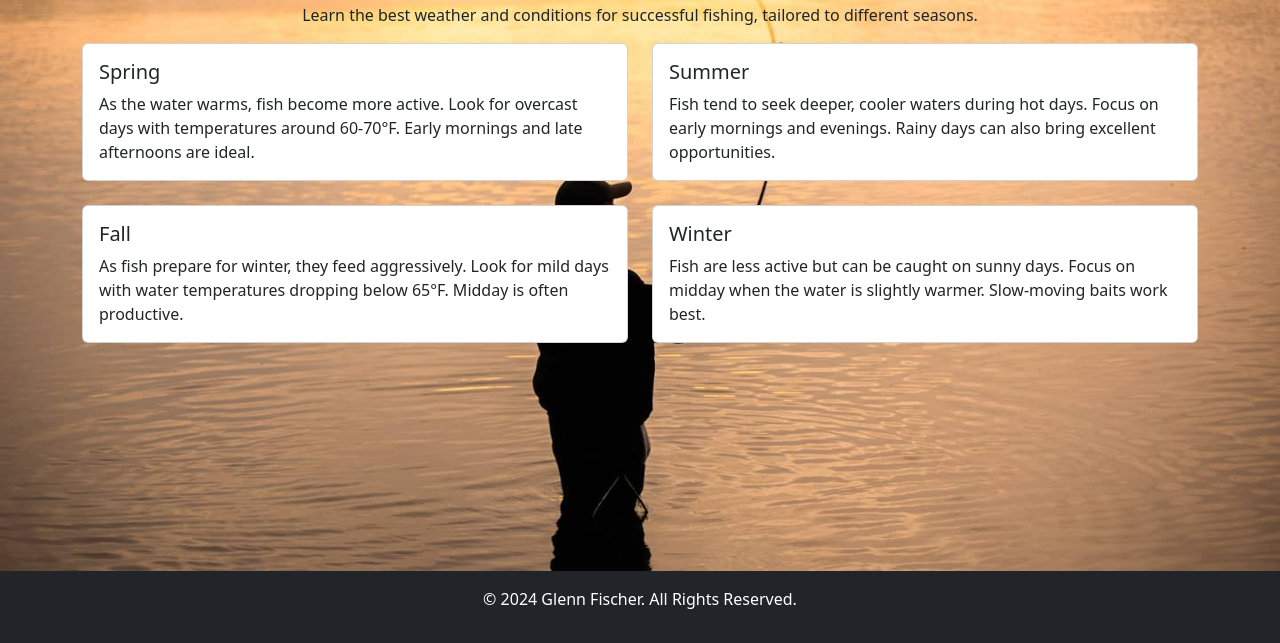
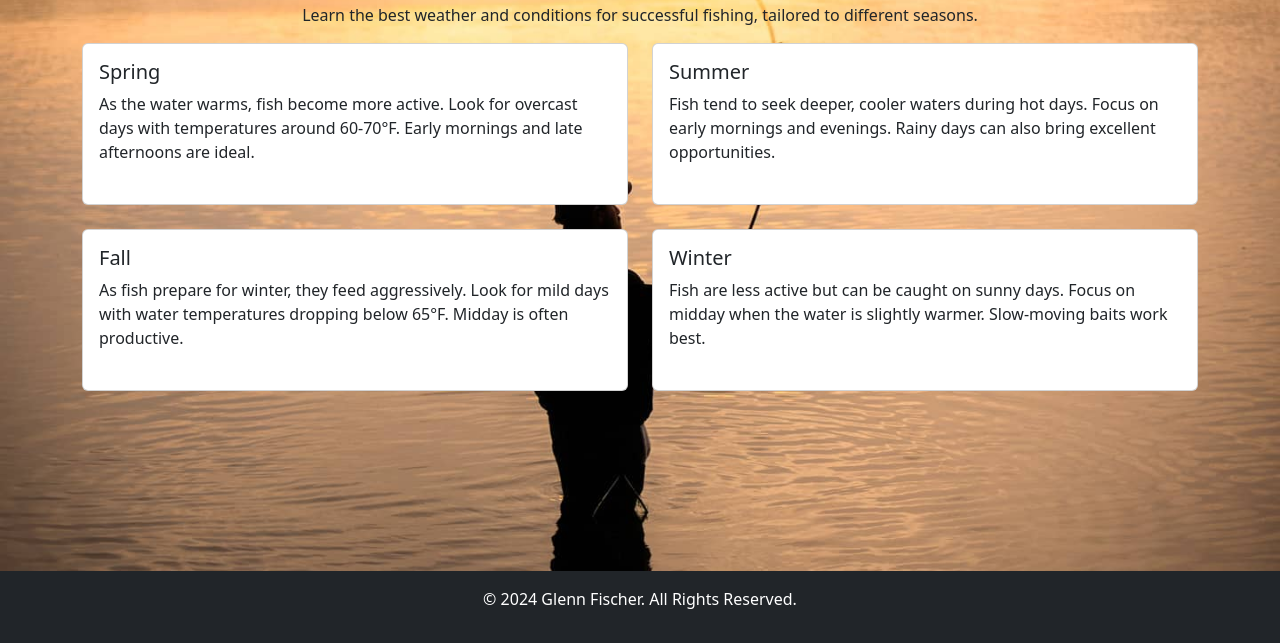
Before and after one commit to glennfisch/P4, a plain HTML site: page pages/fishing_tips/weather_conditions.html in a window 1280 px wide. Shown: the part 157-800 px from the top of the page. Drawn offline with nearby package versions, Linux system fonts and the light colour scheme.

Commit message:
new commit

```diff
--- a/pages/fishing_tips/weather_conditions.html
+++ b/pages/fishing_tips/weather_conditions.html
@@ -40,9 +40,9 @@
     <main class="container my-5">
         <h1 class="text-center">Fishing Tips: Weather & Conditions</h1>
         <p class="text-center">Learn the best weather and conditions for successful fishing, tailored to different seasons.</p>
-        <div class="row">
-            <div class="col-md-6">
-                <div class="card mb-4">
+        <div class="row gx-4 gy-4">
+            <div class="col-md-6 d-flex align-items-stretch">
+                <div class="card mb-4 h-100">
                     <div class="card-body">
                         <h5 class="card-title">Spring</h5>
                         <p class="card-text">
@@ -51,8 +51,8 @@
                     </div>
                 </div>
             </div>
-            <div class="col-md-6">
-                <div class="card mb-4">
+            <div class="col-md-6 d-flex align-items-stretch">
+                <div class="card mb-4 h-100">
                     <div class="card-body">
                         <h5 class="card-title">Summer</h5>
                         <p class="card-text">
@@ -61,8 +61,8 @@
                     </div>
                 </div>
             </div>
-            <div class="col-md-6">
-                <div class="card mb-4">
+            <div class="col-md-6 d-flex align-items-stretch">
+                <div class="card mb-4 h-100">
                     <div class="card-body">
                         <h5 class="card-title">Fall</h5>
                         <p class="card-text">
@@ -71,8 +71,8 @@
                     </div>
                 </div>
             </div>
-            <div class="col-md-6">
-                <div class="card mb-4">
+            <div class="col-md-6 d-flex align-items-stretch">
+                <div class="card mb-4 h-100">
                     <div class="card-body">
                         <h5 class="card-title">Winter</h5>
                         <p class="card-text">
```
Also changed, not shown: index.html (+2 -2 lines), pages/personal_fishing/catches.html (+3 -3 lines), pages/personal_fishing/rods_reels.html (+3 -3 lines), images/crankbait.jpg (added), images/flyfishing.jpg (added), images/livebait.jpg (added), images/pufferfish.jpg, images/rainbow_trout.jpg, images/senko.jpg (added), images/spinnerbait.jpg (added), 2 other files.
